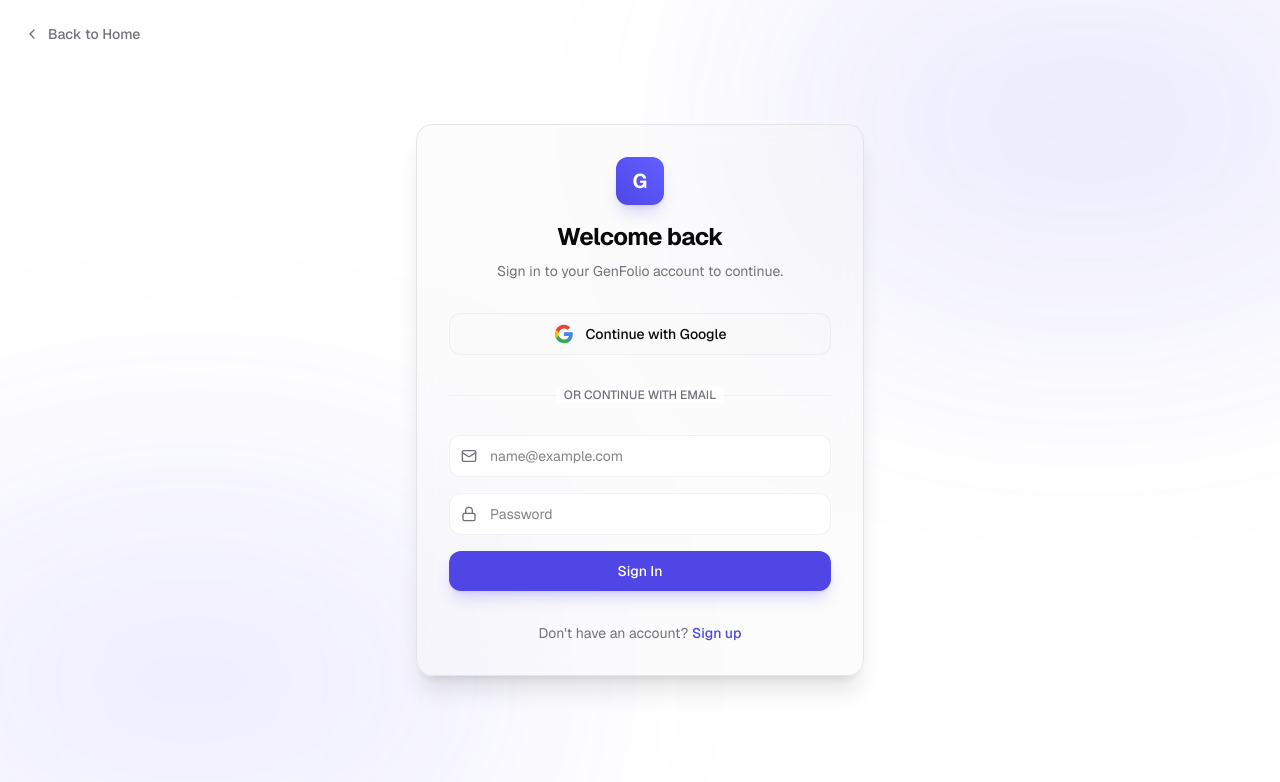
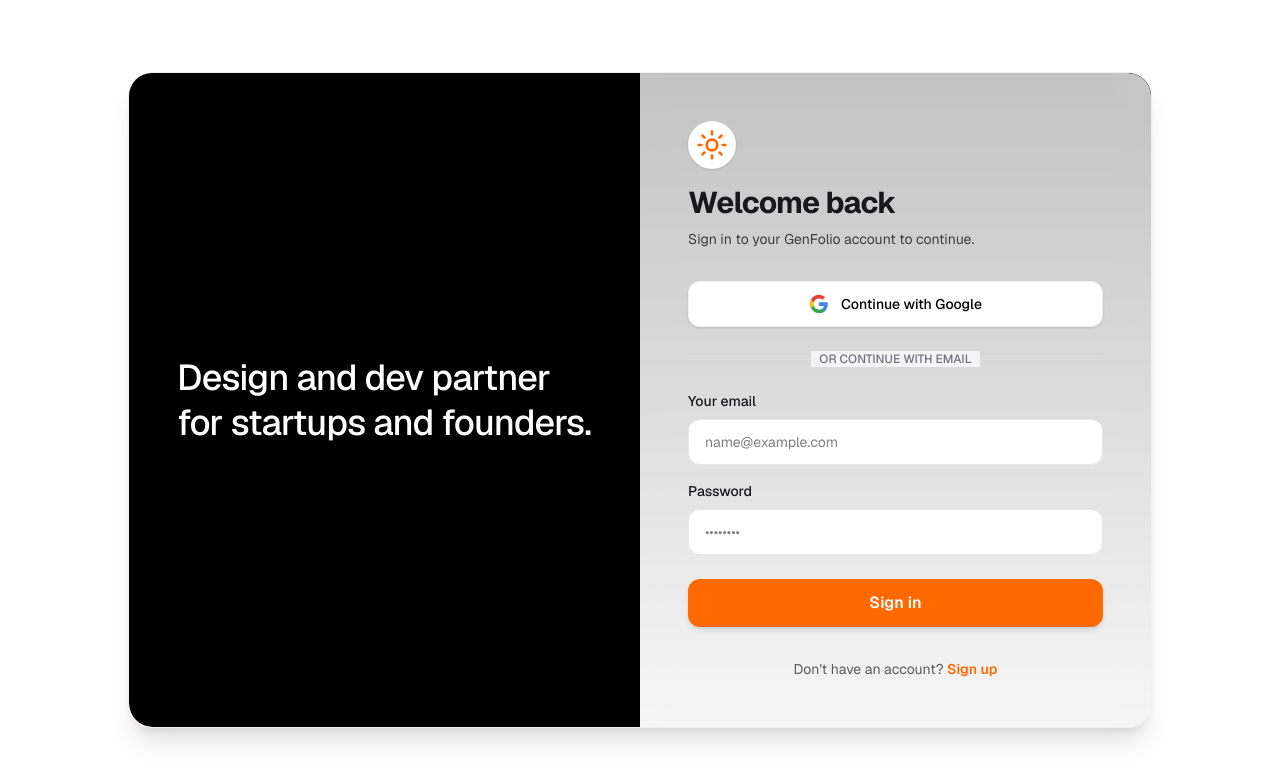
Before and after one commit to RangeshPandianPT/GenFolio, a Next.js app: page /login in a window 1280 px wide. Shown: the top 782 px of the page. Built offline with nearby package versions, Linux system fonts and the light colour scheme; no server answers.

Commit message:
feat: redesign login page with firebase auth alignment

```diff
--- a/src/app/login/page.tsx
+++ b/src/app/login/page.tsx
@@ -1,33 +1,54 @@
 "use client";
 
+import { SunIcon as Sunburst } from "lucide-react";
 import { useState } from "react";
-import { motion } from "framer-motion";
-import { ChevronLeft, Mail, Lock } from "lucide-react";
-import Link from "next/link";
 import { useRouter } from "next/navigation";
 import { getAuth, signInWithEmailAndPassword, GoogleAuthProvider, signInWithPopup } from "firebase/auth";
 import { app } from "@/lib/firebase";
 
-export default function Login() {
+export default function LoginPage() {
   const [email, setEmail] = useState("");
   const [password, setPassword] = useState("");
+  const [emailError, setEmailError] = useState("");
+  const [passwordError, setPasswordError] = useState("");
   const [isLoading, setIsLoading] = useState(false);
+
   const router = useRouter();
+  const auth = getAuth(app);
 
-  // Note: we'd ideally initialize auth outside, but this works for demo
-  const auth = getAuth(app);
+  const validateEmail = (value: string) => {
+    return /^[^\s@]+@[^\s@]+\.[^\s@]+$/.test(value);
+  };
 
   const handleEmailLogin = async (e: React.FormEvent) => {
     e.preventDefault();
+    let valid = true;
+
+    if (!validateEmail(email)) {
+      setEmailError("Please enter a valid email address.");
+      valid = false;
+    } else {
+      setEmailError("");
+    }
+
+    if (!password) {
+      setPasswordError("Password is required.");
+      valid = false;
+    } else {
+      setPasswordError("");
+    }
+
+    if (valid) {
       setIsLoading(true);
       try {
         await signInWithEmailAndPassword(auth, email, password);
         router.push("/builder");
       } catch (error) {
         console.error("Failed to login", error);
-      // We would show a toast error here in a real app
+        setPasswordError("Invalid credentials or login failed.");
       } finally {
         setIsLoading(false);
+      }
     }
   };
 
@@ -42,38 +63,40 @@ export default function Login() {
   };
 
   return (
-    <div className="min-h-screen flex flex-col bg-background relative overflow-hidden">
-      {/* Background elements */}
-      <div className="absolute top-[-10%] right-[-10%] w-[50%] h-[50%] rounded-full bg-primary/10 blur-[120px] pointer-events-none" />
-      <div className="absolute bottom-[-10%] left-[-10%] w-[50%] h-[50%] rounded-full bg-indigo-500/10 blur-[120px] pointer-events-none" />
+    <div className="min-h-screen flex items-center justify-center overflow-hidden p-4 bg-background">
+      <div className="w-full relative max-w-5xl overflow-hidden flex flex-col md:flex-row shadow-xl rounded-3xl border border-border/50">
+        <div className="w-full h-full z-10 absolute bg-gradient-to-t from-transparent to-black pointer-events-none"></div>
+        <div className="flex absolute z-0 overflow-hidden backdrop-blur-2xl pointer-events-none">
+          {[...Array(6)].map((_, i) => (
+            <div key={i} className="h-[40rem] w-[4rem] bg-gradient-to-r from-transparent via-black/50 to-white/30 opacity-30 overflow-hidden"></div>
+          ))}
+        </div>
+        <div className="w-[15rem] h-[15rem] bg-orange-500 absolute z-0 rounded-full bottom-0 left-[-5rem] blur-3xl opacity-50"></div>
+        <div className="w-[8rem] h-[8rem] bg-white absolute z-0 rounded-full bottom-[5rem] right-[-2rem] blur-3xl opacity-20"></div>
 
-      <header className="absolute top-0 w-full p-6 z-10">
-        <Link href="/" className="inline-flex items-center gap-2 text-sm font-medium text-muted-foreground hover:text-foreground transition-colors">
-          <ChevronLeft className="w-4 h-4" />
-          Back to Home
-        </Link>
-      </header>
-
-      <main className="flex-1 flex items-center justify-center p-6 z-10">
-        <motion.div
-          initial={{ opacity: 0, y: 20 }}
-          animate={{ opacity: 1, y: 0 }}
-          transition={{ duration: 0.4 }}
-          className="w-full max-w-md"
-        >
-          <div className="glass-panel p-8 rounded-2xl border border-border/50 shadow-2xl space-y-8">
-            <div className="text-center space-y-2">
-              <div className="w-12 h-12 rounded-xl bg-gradient-to-tr from-primary to-indigo-500 flex items-center justify-center text-white font-bold text-xl mx-auto mb-4 shadow-lg shadow-primary/20">
-                G
-              </div>
-              <h1 className="text-2xl font-bold tracking-tight">Welcome back</h1>
-              <p className="text-sm text-muted-foreground">Sign in to your GenFolio account to continue.</p>
+        <div className="bg-black text-white p-8 md:p-12 md:w-1/2 relative rounded-t-3xl md:rounded-l-3xl md:rounded-tr-none overflow-hidden flex items-center">
+          <h1 className="text-2xl md:text-4xl font-medium leading-tight z-10 tracking-tight relative">
+            Design and dev partner for startups and founders.
+          </h1>
         </div>
 
-            <div className="space-y-4">
+        <div className="p-8 md:p-12 md:w-1/2 flex flex-col bg-secondary/80 backdrop-blur-lg z-20 text-secondary-foreground">
+          <div className="flex flex-col items-start mb-8">
+            <div className="text-orange-500 mb-4 bg-white p-2 rounded-full shadow-sm">
+              <Sunburst className="h-8 w-8" />
+            </div>
+            <h2 className="text-3xl font-bold tracking-tight mb-2">
+              Welcome back
+            </h2>
+            <p className="text-left opacity-80 text-sm">
+              Sign in to your GenFolio account to continue.
+            </p>
+          </div>
+
           <button
+            type="button"
             onClick={handleGoogleLogin}
-                className="w-full flex items-center justify-center gap-3 px-4 py-2.5 rounded-xl border border-border/50 bg-secondary/30 hover:bg-secondary/60 transition-colors font-medium text-sm"
+            className="w-full flex items-center justify-center gap-3 px-4 py-3 mb-6 rounded-xl border border-border/50 bg-white text-black hover:bg-gray-50 transition-colors font-medium text-sm shadow-sm"
           >
             <svg className="w-5 h-5" viewBox="0 0 24 24">
               <path d="M22.56 12.25c0-.78-.07-1.53-.2-2.25H12v4.26h5.92c-.26 1.37-1.04 2.53-2.21 3.31v2.77h3.57c2.08-1.92 3.28-4.74 3.28-8.09z" fill="#4285F4"/>
@@ -83,63 +106,84 @@ export default function Login() {
             </svg>
             Continue with Google
           </button>
-            </div>
 
-            <div className="relative">
+          <div className="relative mb-6">
             <div className="absolute inset-0 flex items-center">
               <div className="w-full border-t border-border/50"></div>
             </div>
             <div className="relative flex justify-center text-xs uppercase">
-                <span className="bg-background px-2 text-muted-foreground font-medium">Or continue with email</span>
+              <span className="bg-secondary px-2 text-muted-foreground font-medium">Or continue with email</span>
             </div>
           </div>
 
-            <form onSubmit={handleEmailLogin} className="space-y-4">
-              <div className="space-y-2">
-                <div className="relative">
-                  <Mail className="absolute left-3 top-1/2 -translate-y-1/2 w-4 h-4 text-muted-foreground" />
+          <form
+            className="flex flex-col gap-4"
+            onSubmit={handleEmailLogin}
+            noValidate
+          >
+            <div>
+              <label htmlFor="email" className="block text-sm font-medium mb-2">
+                Your email
+              </label>
               <input
                 type="email"
+                id="email"
                 placeholder="name@example.com"
+                className={`text-sm w-full py-3 px-4 border rounded-xl focus:outline-none focus:ring-2 bg-white text-black transition-all ${
+                  emailError ? "border-red-500 focus:ring-red-500" : "border-gray-200 focus:ring-orange-500"
+                }`}
                 value={email}
                 onChange={(e) => setEmail(e.target.value)}
-                    className="w-full pl-10 pr-4 py-2.5 rounded-xl border border-border/50 bg-background focus:outline-none focus:ring-2 focus:ring-primary/50 transition-all text-sm"
-                    required
+                aria-invalid={!!emailError}
+                aria-describedby="email-error"
               />
+              {emailError && (
+                <p id="email-error" className="text-red-500 text-xs mt-1 font-medium">
+                  {emailError}
+                </p>
+              )}
             </div>
-              </div>
-              <div className="space-y-2">
-                <div className="relative">
-                  <Lock className="absolute left-3 top-1/2 -translate-y-1/2 w-4 h-4 text-muted-foreground" />
+
+            <div>
+              <label htmlFor="password" className="block text-sm font-medium mb-2">
+                Password
+              </label>
               <input
                 type="password"
-                    placeholder="Password"
+                id="password"
+                placeholder="••••••••"
+                className={`text-sm w-full py-3 px-4 border rounded-xl focus:outline-none focus:ring-2 bg-white text-black transition-all ${
+                  passwordError ? "border-red-500 focus:ring-red-500" : "border-gray-200 focus:ring-orange-500"
+                }`}
                 value={password}
                 onChange={(e) => setPassword(e.target.value)}
-                    className="w-full pl-10 pr-4 py-2.5 rounded-xl border border-border/50 bg-background focus:outline-none focus:ring-2 focus:ring-primary/50 transition-all text-sm"
-                    required
+                aria-invalid={!!passwordError}
+                aria-describedby="password-error"
               />
-                </div>
+              {passwordError && (
+                <p id="password-error" className="text-red-500 text-xs mt-1 font-medium">
+                  {passwordError}
+                </p>
+              )}
             </div>
 
             <button
               type="submit"
               disabled={isLoading}
-                className="w-full flex items-center justify-center py-2.5 rounded-xl bg-primary text-primary-foreground font-medium text-sm hover:bg-primary/90 transition-colors shadow-lg shadow-primary/20 disabled:opacity-70"
+              className="w-full mt-2 bg-orange-500 hover:bg-orange-600 disabled:bg-orange-500/50 text-white font-semibold py-3 px-4 rounded-xl transition-all shadow-md hover:shadow-lg active:scale-[0.98]"
             >
-                {isLoading ? "Signing in..." : "Sign In"}
+              {isLoading ? "Signing in..." : "Sign in"}
             </button>
+
+            <div className="text-center text-secondary-foreground/70 text-sm mt-4">
+              Don't have an account?{" "}
+              <a href="/signup" className="text-orange-500 font-semibold hover:underline">
+                Sign up
+              </a>
+            </div>
           </form>
-
-            <div className="text-center text-sm text-muted-foreground">
-              Don't have an account?{" "}
-              <Link href="/signup" className="text-primary hover:underline font-medium">
-                Sign up
-              </Link>
         </div>
       </div>
-        </motion.div>
-      </main>
     </div>
   );
 }
```
Lines whose indentation alone changed are shown as unchanged.
